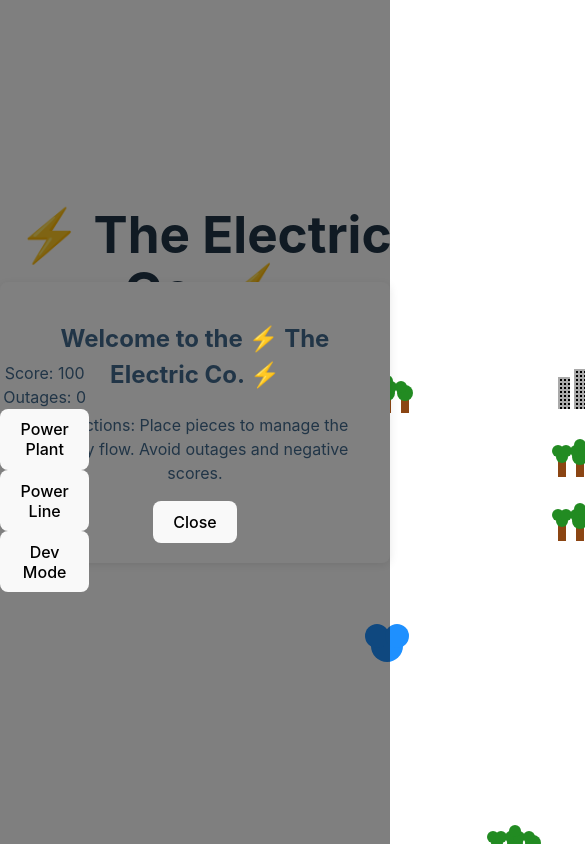
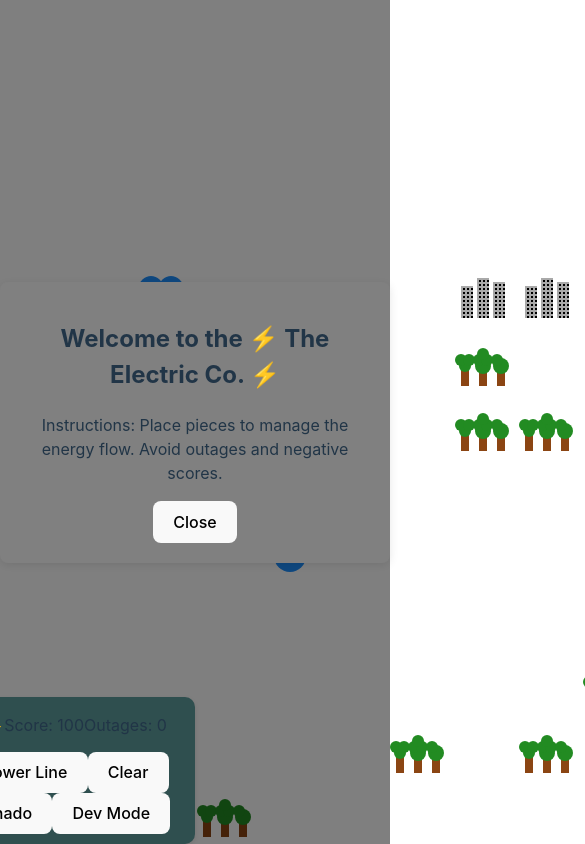
Before and after one commit to JeffBuda/electric-company, a React (Vite) app: page / in a window 390 px wide. Shown: the top 844 px of the page, 585 px wide, since content can reach past the window. Built offline with nearby package versions, Linux system fonts and the light colour scheme.

Commit message:
hot bar at bottom of screen

```diff
--- a/src/App.css
+++ b/src/App.css
@@ -5,6 +5,11 @@
 
 .App {
   text-align: center;
+}
+
+.App-header {
+  font-size: 1.5rem; /* Smaller font size */
+  margin-bottom: 1px; /* Space between the title and controls */
 }
 
 .game-container {
@@ -15,12 +20,39 @@
 
 .controls {
   display: flex;
-  flex-direction: column;
-  position: sticky;
-  top: 0;
-  left: 0;
-  z-index: 1000; /* Optional: to ensure it stays on top of other content */
-  padding: 0.1vw; /* Optional: to add some padding */  margin-right: 2vw; /* Adjusted to use viewport width */
+  flex-direction: column; /* Column layout */
+  align-items: center; /* Center items horizontally */
+  position: fixed; /* Use fixed positioning */
+  bottom: 0;
+  left: 50%; /* Center horizontally */
+  transform: translateX(-50%); /* Adjust to center */
+  z-index: 1000; /* Ensure it stays on top of other content */
+  padding: 10px; /* Add some padding */
+  background-color: darkslategrey; /* Optional: to ensure it doesn't overlap with other content */
+  box-shadow: 0 2px 5px rgba(0, 0, 0, 0.1); /* Optional: add a shadow for better visibility */
+  border-radius: 10px; /* Add rounded corners */
+  box-sizing: border-box; /* Include padding and border in the element's total width and height */
+  width: auto; /* Make the width auto to fit the content */
+}
+
+.game-title {
+  font-size: 1rem; /* Same size as button text */
+  margin-bottom: 5px; /* Space between the title and buttons */
+}
+
+.score-outages {
+  display: flex;
+  flex-direction: row; /* Column layout */
+  align-items: center; /* Center items horizontally */
+  margin-bottom: 10px; /* Space between score/outages and buttons */
+  margin-top: 1px;
+}
+
+.button-container {
+  display: flex;
+  flex-direction: row; /* Row layout */
+  justify-content: center; /* Center buttons horizontally */
+  flex-wrap: wrap; /* Wrap buttons to the next line if needed */
 }
 
 .controls button.selected {
@@ -35,6 +67,15 @@
   margin: 1vw auto; /* Adjusted to use viewport width */
   width: 80vw; /* Adjusted to use viewport width */
   height: 80vw; /* Adjusted to use viewport width to maintain aspect ratio */
+}
+
+/* Media query for mobile devices */
+@media (max-width: 600px) {
+  .controls {
+    flex-direction: column; /* Stack buttons vertically on small screens */
+    bottom: 0;
+    left: 0;
+  }
 }
 
 .tile {
@@ -98,5 +139,5 @@
 }
 
 .score {
-  margin-top: 2vw; /* Adjusted to use viewport width */
+  margin-top: .1vw; /* Adjusted to use viewport width */
 }
--- a/src/App.tsx
+++ b/src/App.tsx
@@ -5,7 +5,6 @@ import './App.css';
 function App() {
   return (
     <div className="App">
-      <h1>⚡ The Electric Co. ⚡</h1>
       <GameBoard />
     </div>
   );
--- a/src/GameBoard.tsx
+++ b/src/GameBoard.tsx
@@ -272,8 +272,12 @@ const GameBoard: React.FC = () => {
         />
       )}
       <div className="controls">
+        <div className="score-outages">
+          <h1 className="game-title">⚡ The Electric Co. ⚡</h1>
           <div className="score">Score: {Math.floor(score)}</div>
           <div className="outages">Outages: {outages}</div>
+        </div>
+        <div className="button-container">
           <button className={selectedPiece === 'source' ? 'selected' : ''} onClick={() => setSelectedPiece('source')}>Power Plant</button>
           <button className={selectedPiece === 'conduit' ? 'selected' : ''} onClick={() => setSelectedPiece('conduit')}>Power Line</button>
           {devMode && (
@@ -285,12 +289,13 @@ const GameBoard: React.FC = () => {
               <button className={selectedPiece === 'lake' ? 'selected' : ''} onClick={() => setSelectedPiece('lake')}>Lake</button>
               <button className={selectedPiece === 'remove' ? 'selected' : ''} onClick={() => setSelectedPiece('remove')}>Remove</button>
               <button className={selectedPiece === 'toggle' ? 'selected' : ''} onClick={() => setSelectedPiece('toggle')}>Toggle</button>
+            </>
+          )}
           <button onClick={clearGrid}>Clear</button>
           <button onClick={resetGrid}>Reset</button>
           <button onClick={addTornado}>Add Tornado</button>
-          </>
-        )}
           <button onClick={() => setDevMode(!devMode)}>Dev Mode</button>
+        </div>
       </div>
       <div className="grid">
         {grid.map((row, rowIndex) =>
```
Lines whose indentation alone changed are shown as unchanged.
